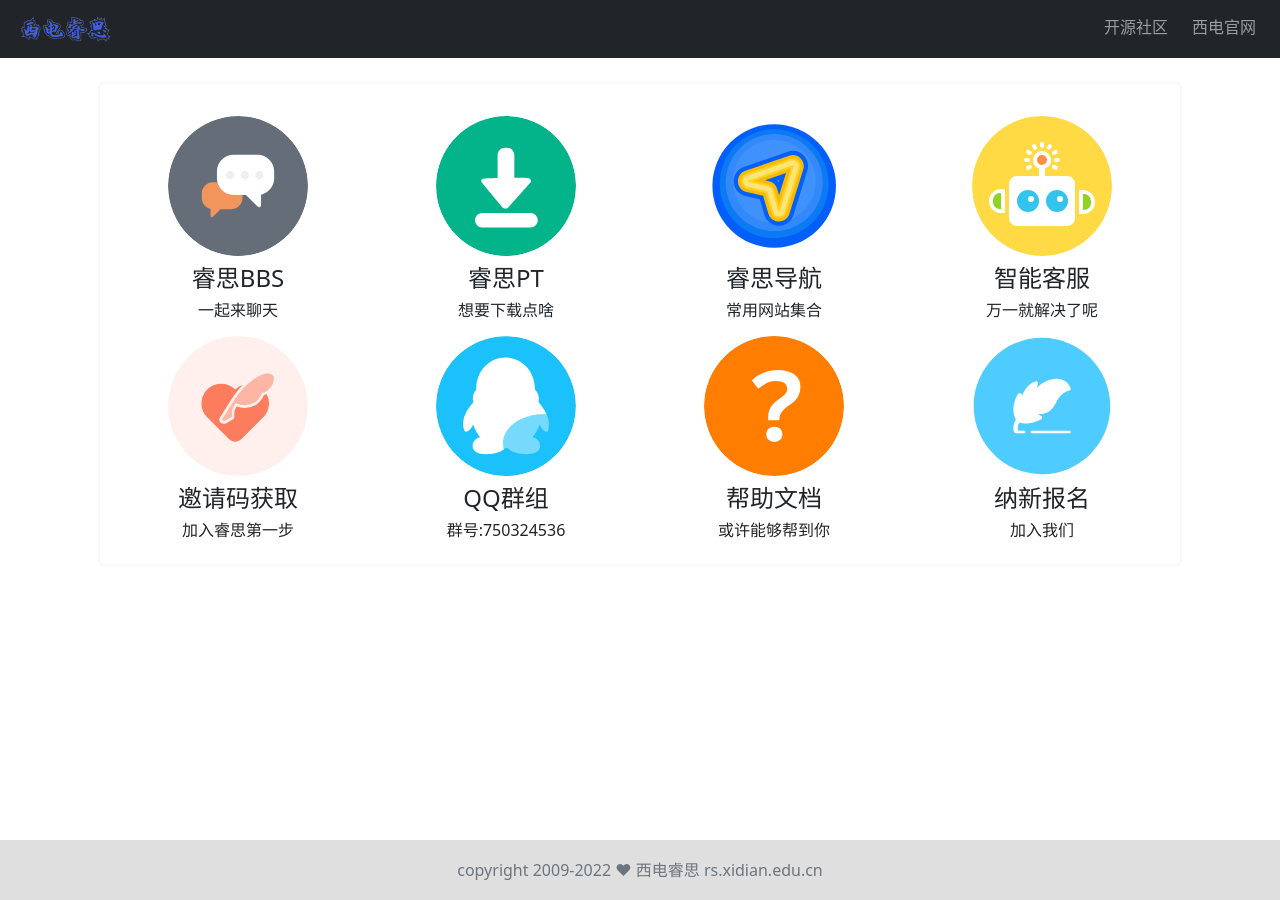
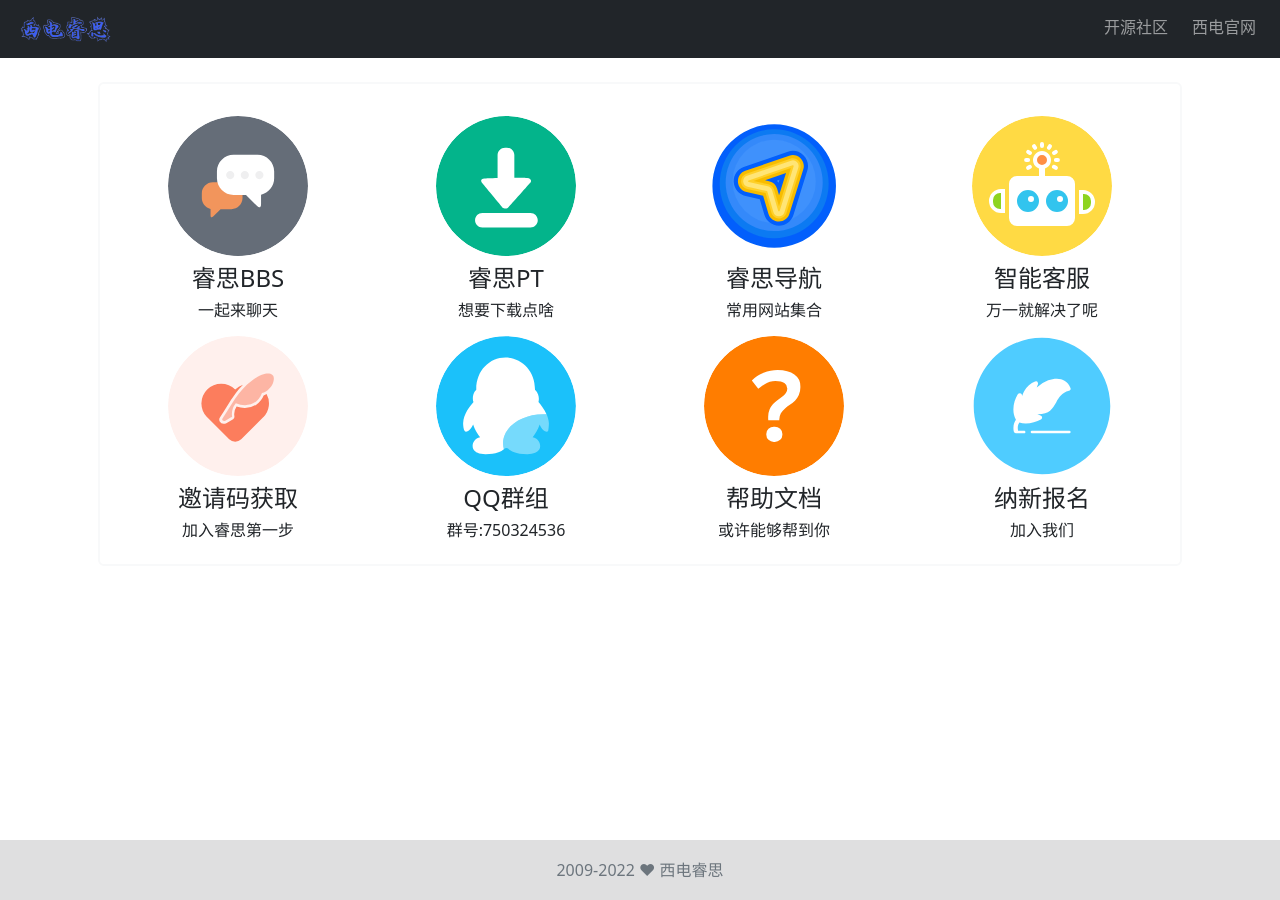
Before and after one commit to xd-ruisi/rs-home, a Jekyll site: the page built from index.html, in a window 1280 px wide. Built offline with Jekyll 4.4.1, drawn with Linux system fonts in a browser that asks for light colours; some web fonts are replaced.

Commit message:
Update footer

```diff
--- a/_config.yml
+++ b/_config.yml
@@ -1,6 +1,6 @@
 # Site settings
 title: 西电睿思 | rs.xidian.edu.cn
-copyleft: copyright 2009-2022 ❤ 西电睿思 rs.xidian.edu.cn
+copyleft: 2009-2022 ❤ 西电睿思
 description: 西电睿思,睿思,瑞斯,瑞思,睿思bt,睿思bbs,西电睿思网址,睿思邀请码,睿思pt
 baseurl: "" # the subpath of your site, e.g. /blog
 url: "https://rs.xidian.edu.cn" # the base hostname & protocol for your site
```
